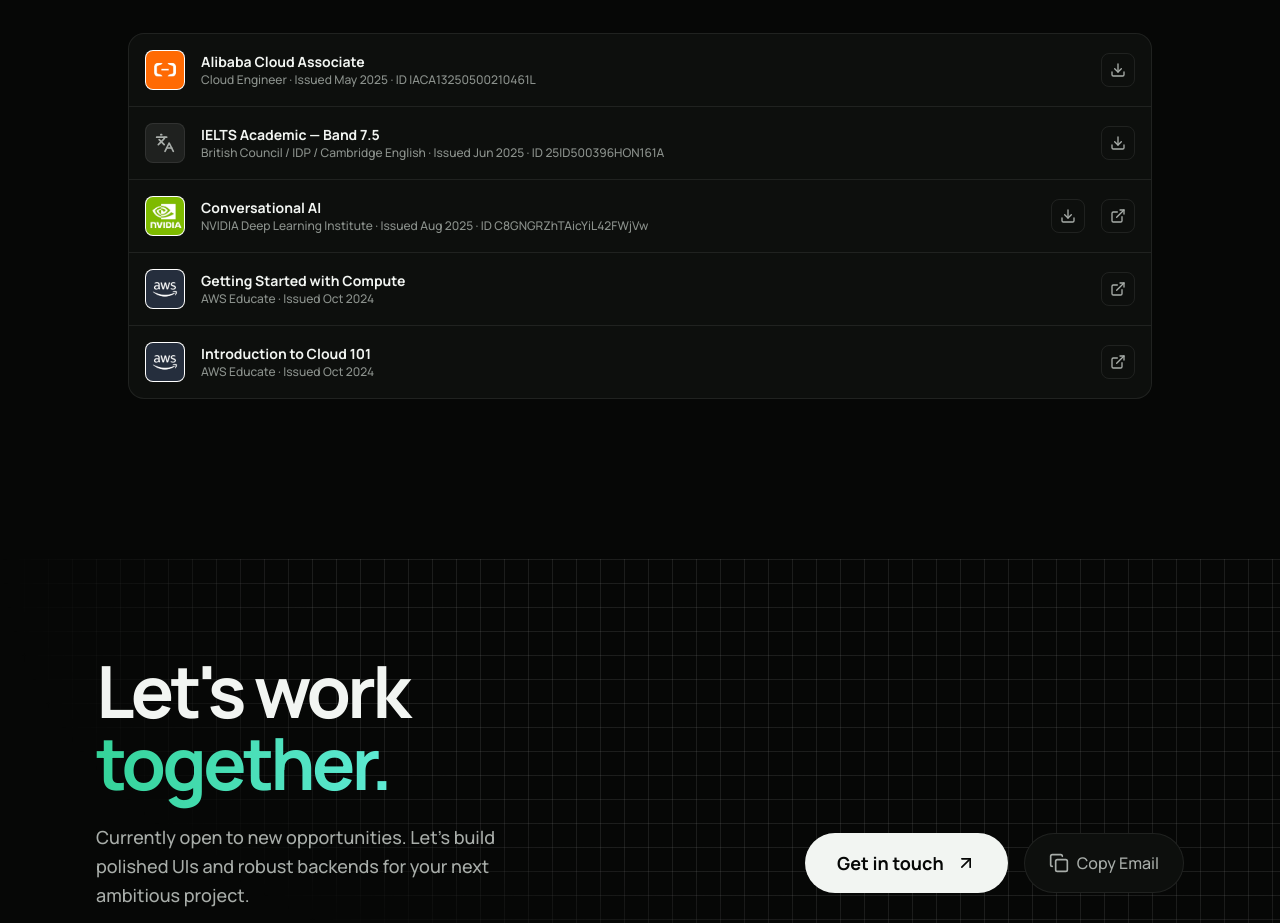
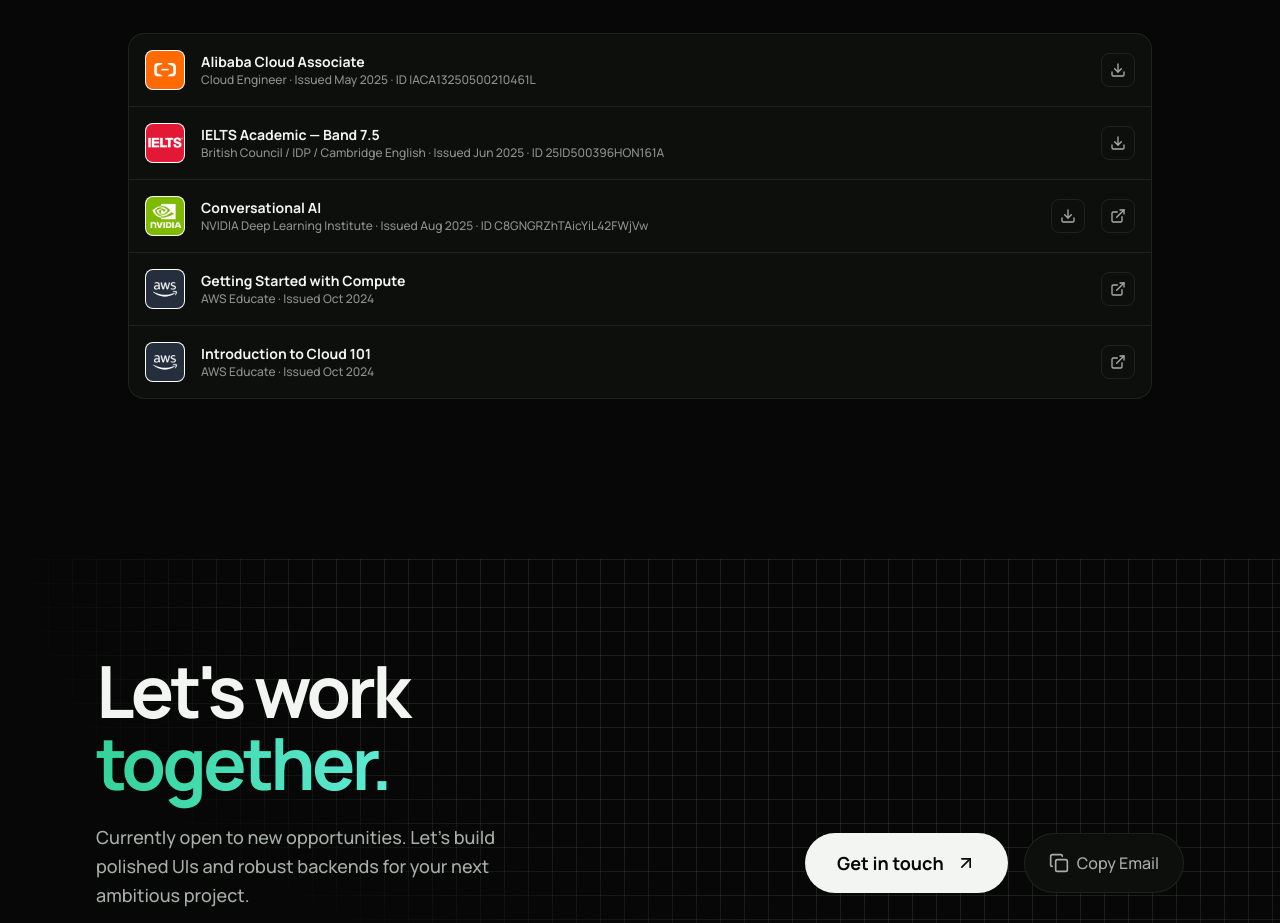
Before and after one commit to NichoHo/portfolio, a Next.js app: page /portfolio/ in a window 1280 px wide. Shown: the part 8160-9083 px from the top of the page. Built offline with nearby package versions, Linux system fonts and the light colour scheme.

Commit message:
style: swap IELTS certification icon for the actual logo image

```diff
--- a/app/page.tsx
+++ b/app/page.tsx
@@ -1,7 +1,7 @@
 "use client";
 
 import { motion } from "framer-motion";
-import { ArrowRight, Github, Linkedin, Mail, Download, ChevronRight, Calendar, ExternalLink, Code2, Server, Brain, Languages } from "lucide-react";
+import { ArrowRight, Github, Linkedin, Mail, Download, ChevronRight, Calendar, ExternalLink, Code2, Server, Brain } from "lucide-react";
 import { ThemeToggle } from "@/components/ThemeToggle";
 import { Navbar } from "@/components/Navbar";
 import { Card } from "@/components/Card";
@@ -610,8 +610,8 @@ export default function Home() {
 
                 {/* 2. IELTS */}
                 <motion.div variants={fadeUp} className="flex items-center gap-4 p-4 hover:bg-[var(--border)]/40 transition-colors">
-                    <div className="w-10 h-10 rounded-lg overflow-hidden bg-[var(--border)] flex items-center justify-center border border-[var(--border)] shrink-0">
-                        <Languages className="w-5 h-5 text-[var(--text-secondary)]" />
+                    <div className="w-10 h-10 rounded-lg overflow-hidden bg-white flex items-center justify-center border border-[var(--border)] shrink-0">
+                        <img src="/portfolio/ielts.webp" alt="IELTS" className="w-full h-full object-cover" />
                     </div>
                     <div className="min-w-0 flex-1">
                         <p className="font-bold text-[var(--text-primary)] text-sm truncate">IELTS Academic — Band 7.5</p>
```
Also changed, not shown: public/ielts.webp (added).
